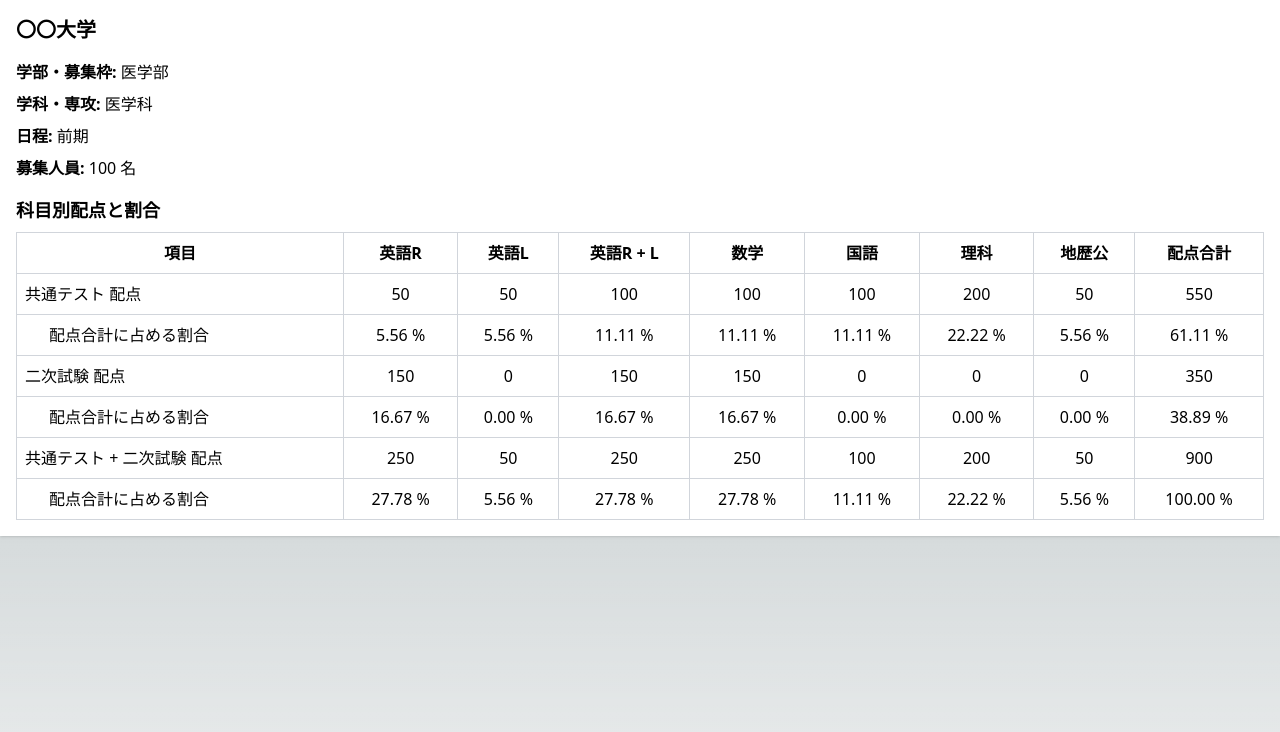
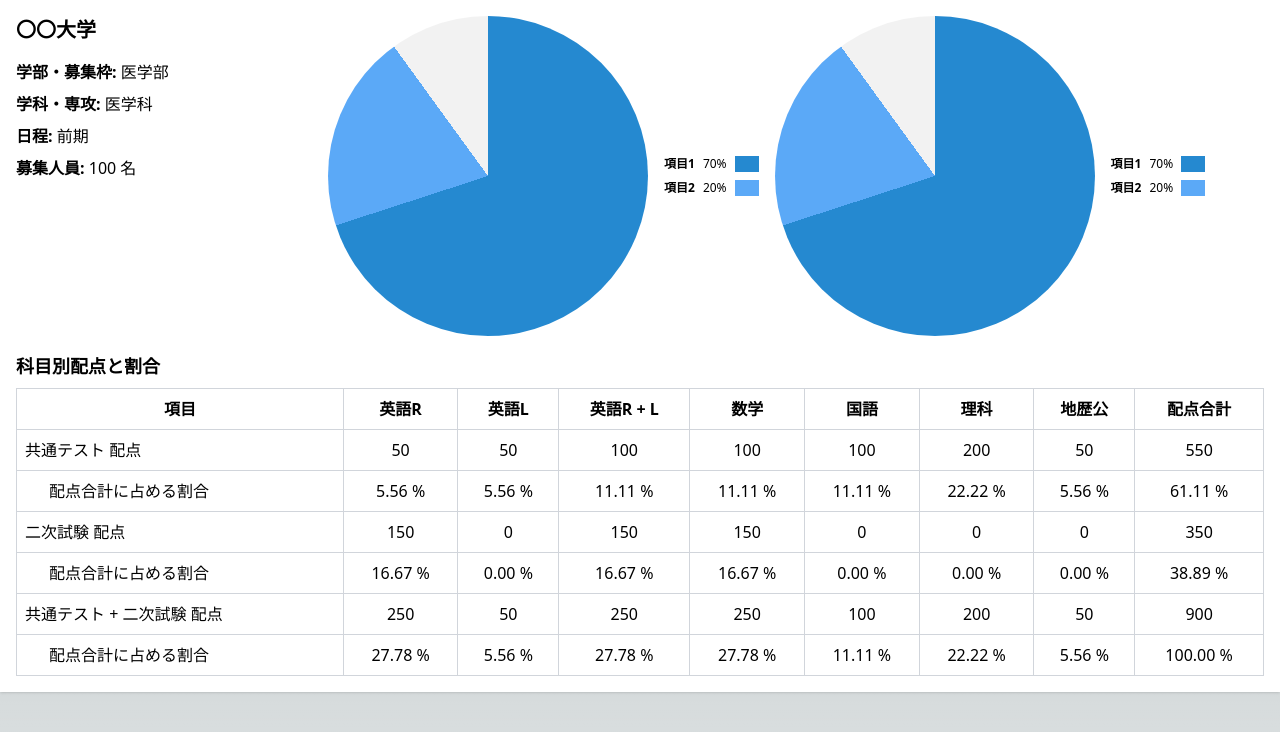
Before and after one commit to lycp152/UniversityEntranceExamSubjectNavi, a Next.js app in the folder front/UniversityEntranceExamNavi-frontend/: page /universities/1/departments/1/subjects/1 in a window 1280 px wide. Shown: the top 732 px of the page. Built offline with nearby package versions, Linux system fonts and the light colour scheme.

Commit message:
feat: 円グラフを追加

```diff
--- /dev/null
+++ b/front/UniversityEntranceExamNavi-frontend/src/app/components/SubjectDetailPage/PieChart.tsx
@@ -0,0 +1,27 @@
+const PieChart = () => {
+  return (
+    <div className="flex flex-wrap justify-center items-center">
+      <div className="w-48 h-48 sm:w-60 sm:h-60 md:w-80 md:h-80 lg:w-64 lg:h-64 xl:w-80 xl:h-80 2xl:w-96 2xl:h-96 rounded-full bg-[conic-gradient(#2589d0_70%,#5ba9f7_70%_90%,#f2f2f2_90%_100%)]"></div>
+      <ol className="list-none ml-4 space-y-2">
+        <li className="flex items-center text-xs">
+          <span className="mr-2 font-semibold">項目1</span>
+          <span>70%</span>
+          <span
+            className="block w-6 h-4 ml-2"
+            style={{ backgroundColor: "#2589d0" }}
+          ></span>
+        </li>
+        <li className="flex items-center text-xs">
+          <span className="mr-2 font-semibold">項目2</span>
+          <span>20%</span>
+          <span
+            className="block w-6 h-4 ml-2"
+            style={{ backgroundColor: "#5ba9f7" }}
+          ></span>
+        </li>
+      </ol>
+    </div>
+  );
+};
+
+export default PieChart;
--- a/front/UniversityEntranceExamNavi-frontend/src/app/universities/[universityId]/departments/[departmentId]/subjects/[subjectId]/page.tsx
+++ b/front/UniversityEntranceExamNavi-frontend/src/app/universities/[universityId]/departments/[departmentId]/subjects/[subjectId]/page.tsx
@@ -8,6 +8,7 @@ import {
 } from "../../../../../../components/SearchResultTable/SubjectData";
 import SubjectInfo from "../../../../../../components/SubjectDetailPage/SubjectInfo";
 import ScoreTable from "../../../../../../components/SubjectDetailPage/ScoreTable";
+import PieChart from "../../../../../../components/SubjectDetailPage/PieChart";
 
 const SubjectDetailPage = ({
   params,
@@ -29,24 +30,40 @@ const SubjectDetailPage = ({
       );
 
       setSubjectDetail(subject ?? null);
-      setLoading(false); // データ読み込みが完了したら、loadingをfalseにする
+      setLoading(false);
     };
 
     fetchSubjectDetail();
   }, [universityId, departmentId, subjectId]);
 
   if (loading) {
-    return <p>読み込み中...</p>; // 読み込み中のメッセージを表示
+    return <p>読み込み中...</p>;
   }
 
   if (!subjectDetail) {
-    notFound(); // 情報が見つからない場合、デフォルトのnotfoundページを表示
+    notFound();
     return null;
   }
 
   return (
     <div className="bg-white shadow p-4">
-      <SubjectInfo subjectDetail={subjectDetail} />
+      <div className="flex flex-col lg:flex-row">
+        {/* 左側のコンテンツ */}
+        <div className="lg:w-1/4 lg:pr-4 mb-4 lg:mb-0">
+          <SubjectInfo subjectDetail={subjectDetail} />
+        </div>
+        {/* 右側のコンテンツ */}
+        <div className="flex-1">
+          <div className="flex flex-col lg:flex-row lg:gap-4">
+            <div className="flex justify-center items-center mb-4 lg:mb-0">
+              <PieChart />
+            </div>
+            <div className="flex justify-center items-center">
+              <PieChart />
+            </div>
+          </div>
+        </div>
+      </div>
       <ScoreTable subjectScores={subjectDetail.subjectScores} />
     </div>
   );
```
